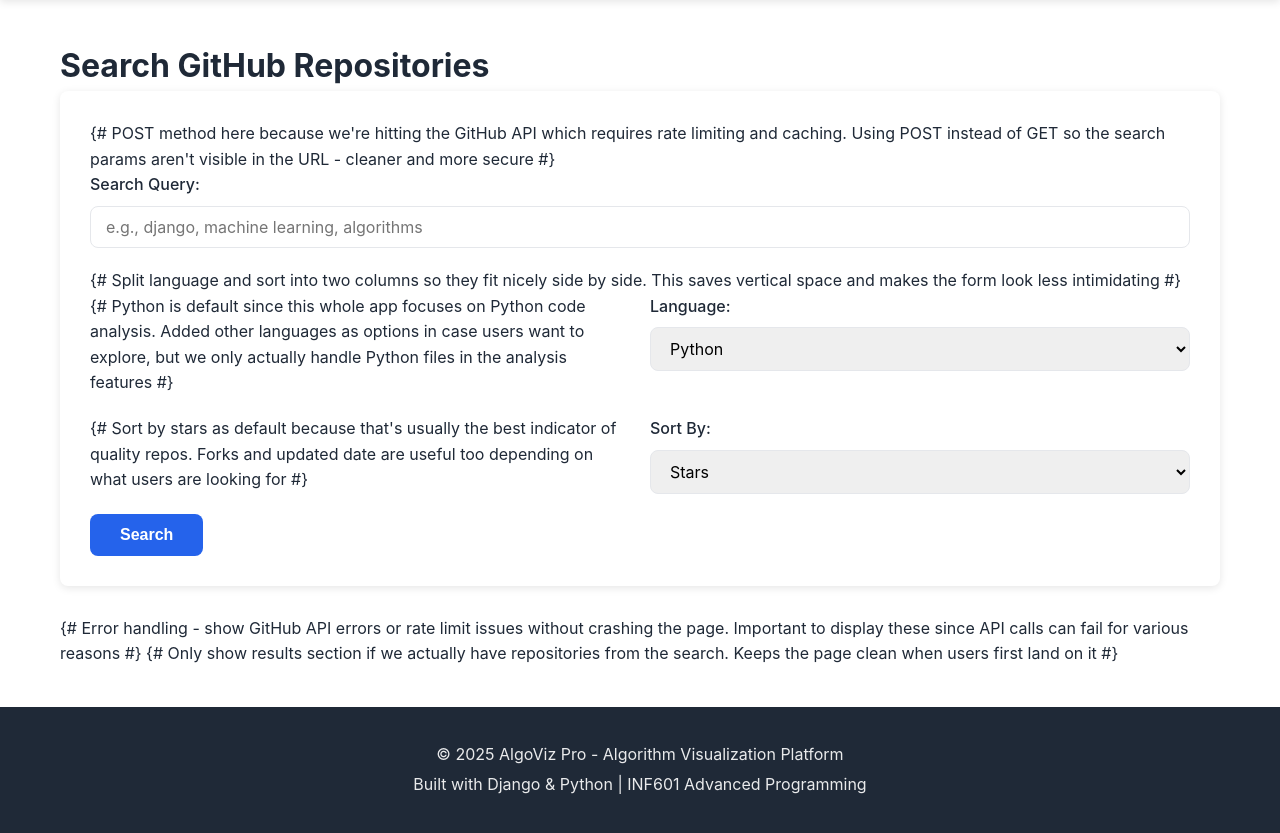
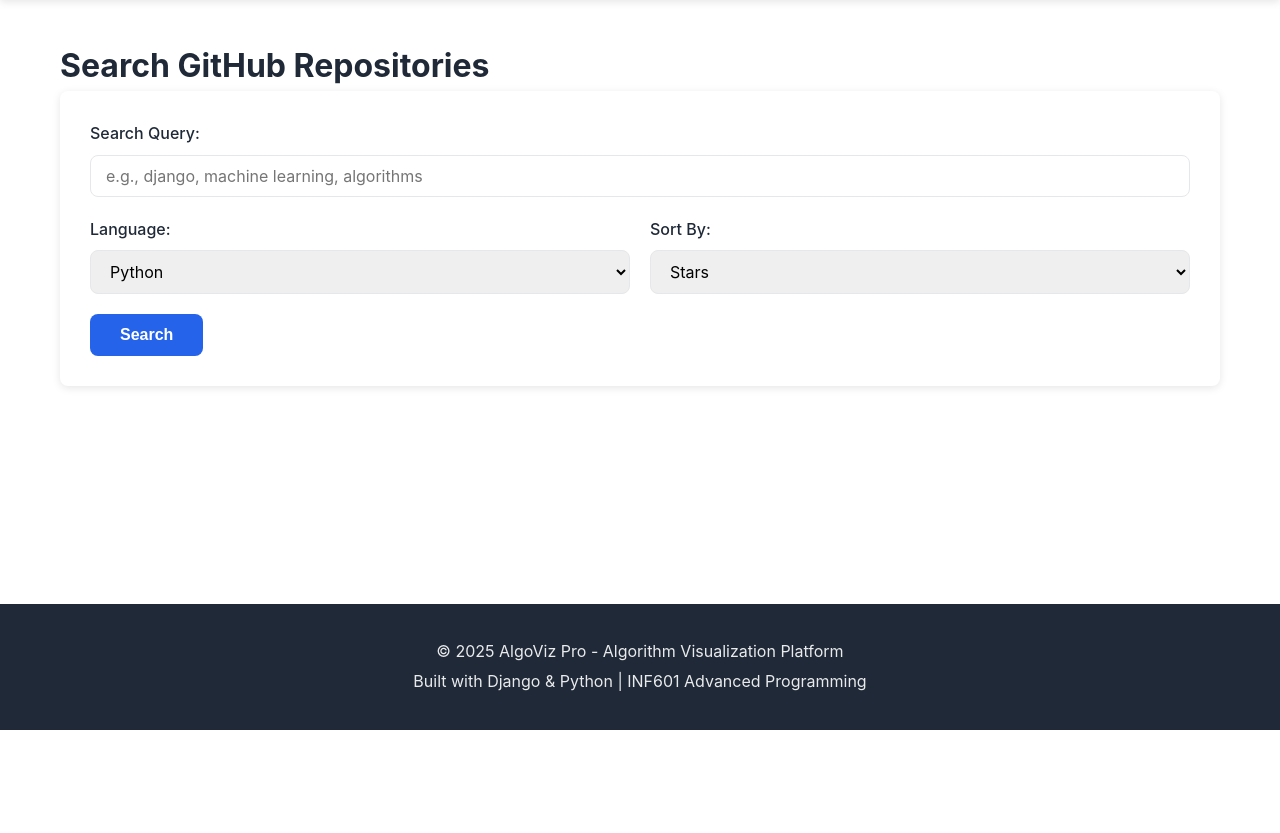
Before and after one commit to BlazingCrow88/algoviz-pro, a Django app: page /github/ in a window 1280 px wide. Shown: the part 70-903 px from the top of the page. After the commit the page ends 800 px from the top, so only its background shows below. Run offline with Django 5.2, Linux system fonts and the light colour scheme.

```diff
--- a/templates/github_integration/search.html
+++ b/templates/github_integration/search.html
@@ -7,12 +7,9 @@
     <h1>Search GitHub Repositories</h1>
 
     <div class="search-form">
-        {# POST method here because we're hitting the GitHub API which requires rate limiting and caching.
-           Using POST instead of GET so the search params aren't visible in the URL - cleaner and more secure #}
         <form method="post">
             {% csrf_token %}
 
-            {# Main search input - made it required so users can't submit empty searches and waste API calls #}
             <div class="form-group">
                 <label for="query">Search Query:</label>
                 <input
@@ -26,12 +23,7 @@
                 >
             </div>
 
-            {# Split language and sort into two columns so they fit nicely side by side.
-               This saves vertical space and makes the form look less intimidating #}
             <div class="form-row">
-                {# Python is default since this whole app focuses on Python code analysis.
-                   Added other languages as options in case users want to explore, but we only
-                   actually handle Python files in the analysis features #}
                 <div class="form-group">
                     <label for="language">Language:</label>
                     <select id="language" name="language" class="form-control">
@@ -43,8 +35,6 @@
                     </select>
                 </div>
 
-                {# Sort by stars as default because that's usually the best indicator of quality repos.
-                   Forks and updated date are useful too depending on what users are looking for #}
                 <div class="form-group">
                     <label for="sort">Sort By:</label>
                     <select id="sort" name="sort" class="form-control">
@@ -59,8 +49,6 @@
         </form>
     </div>
 
-    {# Error handling - show GitHub API errors or rate limit issues without crashing the page.
-       Important to display these since API calls can fail for various reasons #}
     {% if error %}
     <div class="error-message">
         <h3>Error</h3>
@@ -68,15 +56,10 @@
     </div>
     {% endif %}
 
-    {# Only show results section if we actually have repositories from the search.
-       Keeps the page clean when users first land on it #}
     {% if repositories %}
     <div class="results-section">
-        {# Showing the count so users know how many results they got - helpful context #}
         <h2>Search Results ({{ repositories|length }})</h2>
 
-        {# Display rate limit info so users know when they're getting close to the API limit.
-           GitHub has strict rate limits (60 requests/hour unauthenticated) so this is important #}
         {% if rate_limit %}
         <div class="rate-limit-info">
             <p>API Rate Limit: {{ rate_limit.remaining }} / {{ rate_limit.limit }} remaining</p>
@@ -85,31 +68,21 @@
 
         <div class="repository-list">
             {% for repo in repositories %}
-            {# Each repo gets a card layout - cleaner than a table and works better on mobile.
-               Cards make it easy to scan through results visually #}
             <div class="repository-card">
                 <h3>
-                    {# Link goes to our repo_detail view instead of directly to GitHub -
-                       want to keep users in our app where they can analyze the code #}
                     <a href="{% url 'github_integration:repo_detail' repo.owner.login repo.name %}">
                         {{ repo.full_name }}
                     </a>
                 </h3>
 
-                {# Fallback to "No description" for repos without descriptions - better than showing nothing #}
                 <p class="description">{{ repo.description|default:"No description" }}</p>
 
-                {# Same three stats as the repo detail page - stars/forks/language are the key metrics.
-                   Emoji make them easier to identify at a glance without reading the labels #}
                 <div class="repo-stats">
                     <span class="stat">⭐ {{ repo.stargazers_count }}</span>
                     <span class="stat">🍴 {{ repo.forks_count }}</span>
                     <span class="stat">📝 {{ repo.language|default:"Unknown" }}</span>
                 </div>
 
-                {# Two action buttons - view on GitHub for the full repo, or go to our detail page
-                   to see Python files and analyze them. "Analyze Code" is primary (blue) because
-                   that's the main goal of this integration #}
                 <div class="repo-actions">
                     <a href="{{ repo.html_url }}" target="_blank" class="btn btn-sm">
                         View on GitHub
@@ -122,8 +95,6 @@
             {% endfor %}
         </div>
     </div>
-    {# Show "no results" message only if user has actually submitted a search (query exists)
-       but no repos were found. Different from the initial page load where query is empty #}
     {% elif query %}
     <div class="no-results">
         <h3>No Results Found</h3>
```
Also changed, not shown: templates/github_integration/repo_detail.html (+0 -26 lines).
